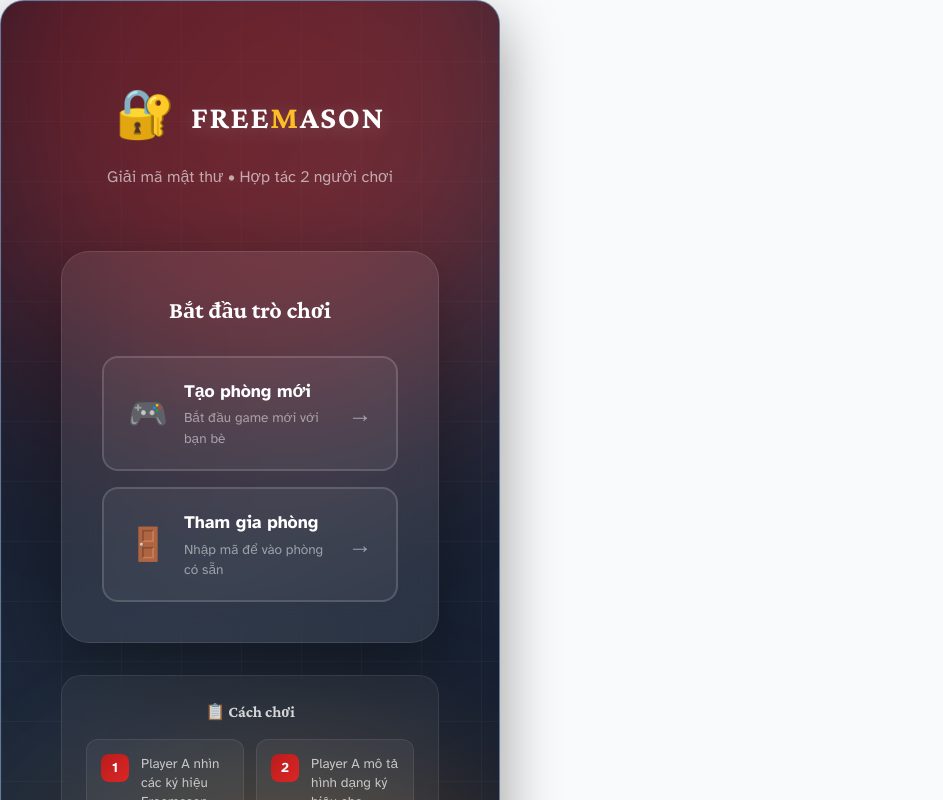
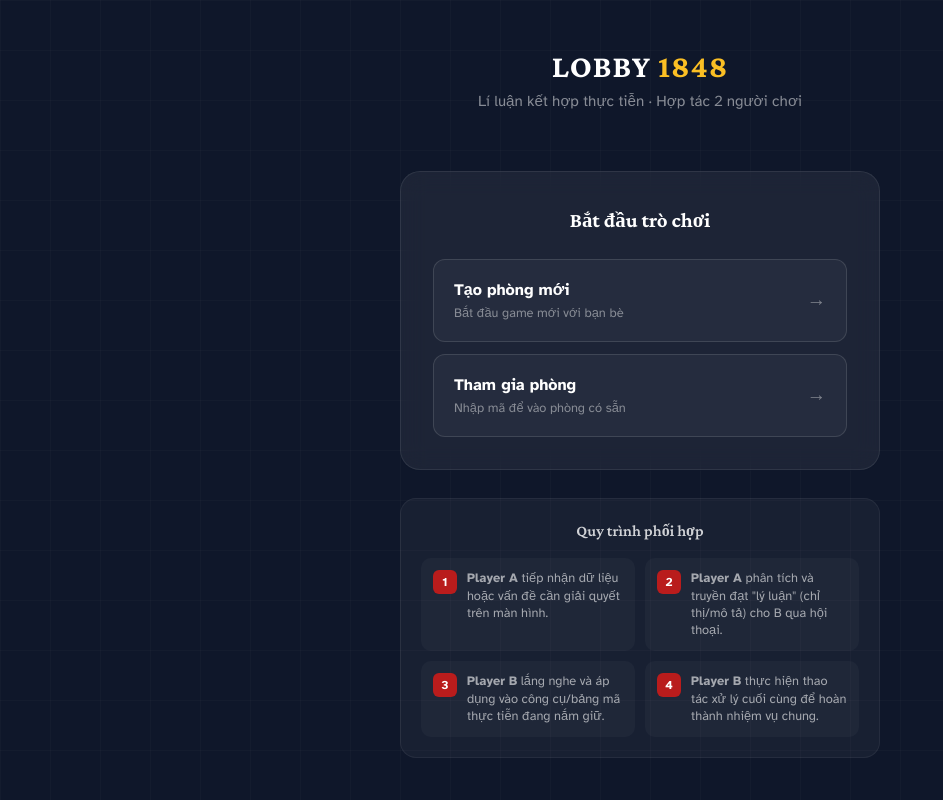
Before and after one commit to AnPhuoc2410/Project-1848, a React (Vite) app: page /lobby in a window 1280 px wide. Shown: the top 800 px of the page, without its empty margins (0-943 px from the left). Built offline with nearby package versions, Linux system fonts and the light colour scheme.

Commit message:
feat: Implement game lobby functionality with room creation/joining and role selection, and set up initial navigation and Vercel routing.

```diff
--- a/src/components/Navbar.jsx
+++ b/src/components/Navbar.jsx
@@ -66,7 +66,7 @@ const Navbar = () => {
               );
             })}
             <Link
-              to="/game"
+              to="/lobby"
               className="text-sm font-semibold rounded-md bg-blue-600 px-4 py-2 text-white hover:bg-blue-700 hover:text-white transition-colors"
               style={{ fontFamily: 'var(--font-atkinson)' }}
             >
--- a/src/index.css
+++ b/src/index.css
@@ -3447,87 +3447,43 @@ html {
 
 /* ======================================
    LOBBY REDESIGN STYLES
-   Premium UI with glassmorphism & animations
+   Clean, minimal design
    ====================================== */
 
-/* Container */
-.lobby-container {
-  min-height: 100vh;
-  position: relative;
-  overflow: hidden;
-}
-
-/* Background */
+/* Background - Simple solid with subtle grid */
 .lobby-bg {
   position: absolute;
   inset: 0;
   z-index: 0;
 }
 
-.lobby-bg-gradient {
+.lobby-bg-base {
   position: absolute;
   inset: 0;
-  background: linear-gradient(135deg, #0f172a 0%, #1e293b 50%, #0f172a 100%);
+  background: #0f172a;
 }
 
 .lobby-bg-grid {
   position: absolute;
   inset: 0;
   background-image:
-    linear-gradient(rgba(255, 255, 255, 0.03) 1px, transparent 1px),
-    linear-gradient(90deg, rgba(255, 255, 255, 0.03) 1px, transparent 1px);
-  background-size: 60px 60px;
-}
-
-.lobby-bg-glow {
-  position: absolute;
-  border-radius: 50%;
-  filter: blur(100px);
-  opacity: 0.4;
-  animation: lobby-glow-pulse 8s ease-in-out infinite;
-}
-
-.lobby-bg-glow-1 {
-  top: -20%;
-  left: -10%;
-  width: 600px;
-  height: 600px;
-  background: linear-gradient(135deg, var(--color-primary), #ef4444);
-}
-
-.lobby-bg-glow-2 {
-  bottom: -20%;
-  right: -10%;
-  width: 500px;
-  height: 500px;
-  background: linear-gradient(135deg, var(--color-secondary), #f97316);
-  animation-delay: 4s;
-}
-
-@keyframes lobby-glow-pulse {
-  0%,
-  100% {
-    transform: scale(1);
-    opacity: 0.3;
-  }
-
-  50% {
-    transform: scale(1.1);
-    opacity: 0.5;
-  }
-}
-
-/* Content */
+    linear-gradient(rgba(255, 255, 255, 0.02) 1px, transparent 1px),
+    linear-gradient(90deg, rgba(255, 255, 255, 0.02) 1px, transparent 1px);
+  background-size: 50px 50px;
+}
+
+/* Content - Full width centered */
 .lobby-content {
   position: relative;
   z-index: 10;
+  width: 100%;
   min-height: 100vh;
   display: flex;
   flex-direction: column;
   align-items: center;
   justify-content: center;
-  padding: 40px 20px;
-  gap: 32px;
+  padding: 40px 24px;
+  gap: 28px;
 }
 
 /* Header */
@@ -3535,36 +3491,12 @@ html {
   text-align: center;
 }
 
-.lobby-logo {
-  display: flex;
-  align-items: center;
-  justify-content: center;
-  gap: 16px;
-  margin-bottom: 12px;
-}
-
-.lobby-logo-icon {
-  font-size: 3rem;
-  animation: lobby-icon-float 3s ease-in-out infinite;
-}
-
-@keyframes lobby-icon-float {
-  0%,
-  100% {
-    transform: translateY(0);
-  }
-
-  50% {
-    transform: translateY(-8px);
-  }
-}
-
 .lobby-title {
-  font-size: 2.5rem;
+  font-size: 2.2rem;
   font-weight: 900;
   color: white;
-  letter-spacing: 0.05em;
-  text-shadow: 0 4px 20px rgba(255, 255, 255, 0.2);
+  letter-spacing: 0.03em;
+  margin-bottom: 8px;
 }
 
 .lobby-title b {
@@ -3572,407 +3504,372 @@ html {
 }
 
 .lobby-subtitle {
-  color: rgba(255, 255, 255, 0.6);
-  font-size: 1rem;
+  color: rgba(255, 255, 255, 0.5);
+  font-size: 0.95rem;
 }
 
 /* Main Card */
 .lobby-main-card {
-  background: rgba(255, 255, 255, 0.08);
-  backdrop-filter: blur(20px);
-  border-radius: 28px;
-  padding: 40px;
-  max-width: 560px;
+  background: rgba(255, 255, 255, 0.06);
+  backdrop-filter: blur(12px);
+  border-radius: 20px;
+  padding: 32px;
+  max-width: 480px;
   width: 100%;
-  border: 1px solid rgba(255, 255, 255, 0.1);
-  box-shadow: 0 25px 80px rgba(0, 0, 0, 0.4);
+  border: 1px solid rgba(255, 255, 255, 0.08);
 }
 
 .lobby-section-title {
   font-family: var(--font-crimson-pro);
-  font-size: 1.5rem;
+  font-size: 1.3rem;
   font-weight: 700;
   color: white;
   text-align: center;
-  margin-bottom: 28px;
+  margin-bottom: 24px;
 }
 
 /* Mode Selection Buttons */
 .lobby-mode-buttons {
   display: flex;
   flex-direction: column;
+  gap: 12px;
+}
+
+.lobby-mode-btn {
+  display: flex;
+  align-items: center;
   gap: 16px;
-}
-
-.lobby-mode-btn {
-  display: flex;
-  align-items: center;
-  gap: 16px;
-  padding: 20px 24px;
-  border: 2px solid rgba(255, 255, 255, 0.15);
-  border-radius: 16px;
-  background: rgba(255, 255, 255, 0.05);
+  padding: 18px 20px;
+  border: 1px solid rgba(255, 255, 255, 0.12);
+  border-radius: 12px;
+  background: rgba(255, 255, 255, 0.04);
   color: white;
   cursor: pointer;
-  transition: all 0.3s ease;
+  transition: all 0.2s ease;
   text-align: left;
   font-family: inherit;
 }
 
 .lobby-mode-btn:hover {
-  border-color: rgba(255, 255, 255, 0.3);
-  background: rgba(255, 255, 255, 0.1);
-  transform: translateX(8px);
-}
-
-.lobby-mode-create:hover {
-  border-color: var(--color-secondary);
-  background: rgba(251, 191, 36, 0.15);
-}
-
-.lobby-mode-join:hover {
-  border-color: var(--color-primary);
-  background: rgba(185, 28, 28, 0.15);
-}
-
-.lobby-mode-icon {
-  font-size: 2rem;
+  border-color: rgba(255, 255, 255, 0.25);
+  background: rgba(255, 255, 255, 0.08);
 }
 
 .lobby-mode-content {
   flex: 1;
   display: flex;
   flex-direction: column;
-  gap: 4px;
+  gap: 2px;
 }
 
 .lobby-mode-title {
-  font-size: 1.1rem;
-  font-weight: 700;
+  font-size: 1rem;
+  font-weight: 600;
 }
 
 .lobby-mode-desc {
-  font-size: 0.85rem;
-  color: rgba(255, 255, 255, 0.5);
+  font-size: 0.8rem;
+  color: rgba(255, 255, 255, 0.45);
 }
 
 .lobby-mode-arrow {
-  font-size: 1.5rem;
-  opacity: 0.5;
-  transition: all 0.3s ease;
+  font-size: 1.2rem;
+  opacity: 0.4;
+  transition: all 0.2s ease;
 }
 
 .lobby-mode-btn:hover .lobby-mode-arrow {
-  opacity: 1;
-  transform: translateX(4px);
+  opacity: 0.8;
+  transform: translateX(3px);
 }
 
 /* Room Flow */
 .lobby-room-flow {
   display: flex;
   flex-direction: column;
-  gap: 28px;
+  gap: 24px;
 }
 
 .lobby-back-btn {
   align-self: flex-start;
-  padding: 8px 16px;
+  padding: 6px 12px;
   border: none;
-  border-radius: 8px;
-  background: rgba(255, 255, 255, 0.1);
-  color: rgba(255, 255, 255, 0.7);
-  font-size: 0.9rem;
+  border-radius: 6px;
+  background: rgba(255, 255, 255, 0.08);
+  color: rgba(255, 255, 255, 0.6);
+  font-size: 0.85rem;
   cursor: pointer;
   transition: all 0.2s ease;
   font-family: inherit;
 }
 
 .lobby-back-btn:hover {
+  background: rgba(255, 255, 255, 0.12);
+  color: white;
+}
+
+/* Room Display (Create mode) */
+.lobby-room-display {
+  display: flex;
+  flex-direction: column;
+  align-items: center;
+  gap: 10px;
+  padding: 24px;
+  background: rgba(251, 191, 36, 0.08);
+  border: 1px solid rgba(251, 191, 36, 0.2);
+  border-radius: 16px;
+}
+
+.lobby-room-label {
+  font-size: 0.75rem;
+  color: rgba(255, 255, 255, 0.5);
+  text-transform: uppercase;
+  letter-spacing: 0.1em;
+}
+
+.lobby-room-code {
+  display: flex;
+  align-items: center;
+  gap: 12px;
+}
+
+.lobby-room-code-text {
+  font-size: 2rem;
+  font-weight: 800;
+  font-family: monospace;
+  color: var(--color-secondary);
+  letter-spacing: 0.12em;
+}
+
+.lobby-copy-btn {
+  padding: 8px 12px;
+  border: 1px solid rgba(255, 255, 255, 0.15);
+  border-radius: 8px;
+  background: rgba(255, 255, 255, 0.08);
+  font-size: 0.8rem;
+  color: rgba(255, 255, 255, 0.7);
+  cursor: pointer;
+  transition: all 0.2s ease;
+  font-family: inherit;
+}
+
+.lobby-copy-btn:hover {
   background: rgba(255, 255, 255, 0.15);
   color: white;
 }
 
-/* Room Display (Create mode) */
-.lobby-room-display {
-  display: flex;
-  flex-direction: column;
-  align-items: center;
-  gap: 12px;
-  padding: 28px;
-  background: linear-gradient(
-    135deg,
-    rgba(251, 191, 36, 0.15),
-    rgba(245, 158, 11, 0.1)
-  );
-  border: 2px solid rgba(251, 191, 36, 0.3);
-  border-radius: 20px;
-}
-
-.lobby-room-label {
-  font-size: 0.85rem;
-  color: rgba(255, 255, 255, 0.6);
-  text-transform: uppercase;
-  letter-spacing: 0.1em;
-}
-
-.lobby-room-code {
-  display: flex;
-  align-items: center;
-  gap: 12px;
-}
-
-.lobby-room-code-text {
-  font-size: 2.5rem;
-  font-weight: 900;
-  font-family: monospace;
-  color: var(--color-secondary);
-  letter-spacing: 0.15em;
-  text-shadow: 0 4px 15px rgba(251, 191, 36, 0.4);
-}
-
-.lobby-copy-btn {
-  padding: 10px 14px;
-  border: none;
-  border-radius: 10px;
-  background: rgba(255, 255, 255, 0.15);
-  font-size: 1.2rem;
-  cursor: pointer;
-  transition: all 0.2s ease;
-}
-
-.lobby-copy-btn:hover {
-  background: rgba(255, 255, 255, 0.25);
-  transform: scale(1.1);
-}
-
 .lobby-room-hint {
-  font-size: 0.85rem;
-  color: rgba(255, 255, 255, 0.5);
+  font-size: 0.8rem;
+  color: rgba(255, 255, 255, 0.4);
 }
 
 /* Input Section (Join mode) */
 .lobby-input-section {
   display: flex;
   flex-direction: column;
-  gap: 12px;
+  gap: 10px;
 }
 
 .lobby-input-label {
-  font-size: 0.9rem;
-  font-weight: 600;
-  color: rgba(255, 255, 255, 0.8);
+  font-size: 0.85rem;
+  font-weight: 500;
+  color: rgba(255, 255, 255, 0.7);
 }
 
 .lobby-room-input {
   width: 100%;
-  padding: 18px 24px;
-  border: 2px solid rgba(255, 255, 255, 0.2);
-  border-radius: 14px;
-  background: rgba(255, 255, 255, 0.08);
+  padding: 16px 20px;
+  border: 1px solid rgba(255, 255, 255, 0.15);
+  border-radius: 12px;
+  background: rgba(255, 255, 255, 0.06);
   color: white;
-  font-size: 1.5rem;
+  font-size: 1.3rem;
   font-weight: 700;
   font-family: monospace;
-  letter-spacing: 0.2em;
+  letter-spacing: 0.15em;
   text-align: center;
   text-transform: uppercase;
-  transition: all 0.3s ease;
+  transition: all 0.2s ease;
 }
 
 .lobby-room-input::placeholder {
-  color: rgba(255, 255, 255, 0.3);
-  letter-spacing: 0.1em;
+  color: rgba(255, 255, 255, 0.25);
+  letter-spacing: 0.08em;
   font-weight: 400;
 }
 
 .lobby-room-input:focus {
   outline: none;
   border-color: var(--color-primary);
-  background: rgba(255, 255, 255, 0.12);
-  box-shadow: 0 0 30px rgba(185, 28, 28, 0.3);
+  background: rgba(255, 255, 255, 0.1);
 }
 
 /* Role Selection */
 .lobby-role-section {
   display: flex;
   flex-direction: column;
-  gap: 16px;
+  gap: 14px;
 }
 
 .lobby-role-title {
+  font-size: 0.9rem;
+  font-weight: 500;
+  color: rgba(255, 255, 255, 0.7);
+  text-align: center;
+}
+
+.lobby-role-cards {
+  display: grid;
+  grid-template-columns: 1fr 1fr;
+  gap: 12px;
+}
+
+.lobby-role-card {
+  display: flex;
+  flex-direction: column;
+  align-items: center;
+  gap: 6px;
+  padding: 20px 14px;
+  border: 1px solid rgba(255, 255, 255, 0.1);
+  border-radius: 14px;
+  background: rgba(255, 255, 255, 0.04);
+  color: white;
+  cursor: pointer;
+  transition: all 0.2s ease;
+  font-family: inherit;
+}
+
+.lobby-role-card:hover {
+  background: rgba(255, 255, 255, 0.08);
+}
+
+.lobby-role-a.selected {
+  border-color: var(--color-secondary);
+  background: rgba(251, 191, 36, 0.15);
+}
+
+.lobby-role-b.selected {
+  border-color: var(--color-primary);
+  background: rgba(185, 28, 28, 0.15);
+}
+
+.lobby-role-card .role-name {
+  font-size: 1rem;
+  font-weight: 700;
+}
+
+.lobby-role-card .role-desc {
+  font-size: 0.75rem;
+  color: rgba(255, 255, 255, 0.45);
+}
+
+.lobby-role-card .role-tasks {
+  list-style: none;
+  padding: 0;
+  margin: 6px 0 0 0;
+  font-size: 0.7rem;
+  color: rgba(255, 255, 255, 0.5);
+  text-align: center;
+}
+
+.lobby-role-card .role-tasks li {
+  padding: 1px 0;
+}
+
+/* Start Button */
+.lobby-start-btn {
+  width: 100%;
+  padding: 16px 20px;
+  border: none;
+  border-radius: 12px;
+  background: var(--color-primary);
+  color: white;
+  font-size: 1rem;
+  font-weight: 600;
+  cursor: pointer;
+  transition: all 0.2s ease;
+  font-family: inherit;
+}
+
+.lobby-start-btn:hover:not(:disabled) {
+  background: #991b1b;
+}
+
+.lobby-start-btn:disabled {
+  background: rgba(255, 255, 255, 0.08);
+  color: rgba(255, 255, 255, 0.35);
+  cursor: not-allowed;
+}
+
+/* Instructions */
+.lobby-instructions {
+  max-width: 480px;
+  width: 100%;
+  padding: 20px;
+  background: rgba(255, 255, 255, 0.04);
+  border-radius: 16px;
+  border: 1px solid rgba(255, 255, 255, 0.06);
+}
+
+.lobby-instructions-title {
+  font-family: var(--font-crimson-pro);
   font-size: 1rem;
   font-weight: 600;
   color: rgba(255, 255, 255, 0.8);
   text-align: center;
-}
-
-.lobby-role-cards {
+  margin-bottom: 16px;
+}
+
+.lobby-instructions-list {
   display: grid;
   grid-template-columns: 1fr 1fr;
-  gap: 16px;
-}
-
-.lobby-role-card {
-  display: flex;
-  flex-direction: column;
-  align-items: center;
-  gap: 8px;
-  padding: 24px 16px;
-  border: 2px solid rgba(255, 255, 255, 0.15);
-  border-radius: 16px;
-  background: rgba(255, 255, 255, 0.05);
-  color: white;
-  cursor: pointer;
-  transition: all 0.3s ease;
-  font-family: inherit;
-}
-
-.lobby-role-card:hover {
-  transform: translateY(-4px);
-}
-
-.lobby-role-a:hover,
-.lobby-role-a.selected {
-  border-color: var(--color-secondary);
-  background: rgba(251, 191, 36, 0.2);
-  box-shadow: 0 12px 40px rgba(251, 191, 36, 0.3);
-}
-
-.lobby-role-b:hover,
-.lobby-role-b.selected {
-  border-color: var(--color-primary);
-  background: rgba(185, 28, 28, 0.2);
-  box-shadow: 0 12px 40px rgba(185, 28, 28, 0.3);
-}
-
-.lobby-role-card.selected {
-  transform: translateY(-4px) scale(1.02);
-}
-
-.lobby-role-card .role-icon {
-  font-size: 2rem;
-}
-
-.lobby-role-card .role-name {
-  font-size: 1.1rem;
-  font-weight: 700;
-}
-
-.lobby-role-card .role-desc {
-  font-size: 0.8rem;
-  color: rgba(255, 255, 255, 0.5);
-}
-
-.lobby-role-card .role-tasks {
-  list-style: none;
-  padding: 0;
-  margin: 8px 0 0 0;
+  gap: 10px;
+}
+
+@media (max-width: 480px) {
+  .lobby-instructions-list {
+    grid-template-columns: 1fr;
+  }
+}
+
+.lobby-instruction-item {
+  display: flex;
+  align-items: flex-start;
+  gap: 10px;
+  padding: 12px;
+  background: rgba(255, 255, 255, 0.03);
+  border-radius: 10px;
+}
+
+.lobby-instruction-item .instruction-step {
+  display: flex;
+  align-items: center;
+  justify-content: center;
+  width: 24px;
+  height: 24px;
+  background: var(--color-primary);
+  border-radius: 6px;
   font-size: 0.75rem;
-  color: rgba(255, 255, 255, 0.6);
-  text-align: center;
-}
-
-.lobby-role-card .role-tasks li {
-  padding: 2px 0;
-}
-
-/* Start Button */
-.lobby-start-btn {
-  width: 100%;
-  padding: 18px 24px;
-  border: none;
-  border-radius: 14px;
-  background: linear-gradient(135deg, var(--color-primary), #dc2626);
-  color: white;
-  font-size: 1.1rem;
-  font-weight: 700;
-  cursor: pointer;
-  transition: all 0.3s ease;
-  font-family: inherit;
-}
-
-.lobby-start-btn:hover:not(:disabled) {
-  transform: translateY(-3px);
-  box-shadow: 0 12px 40px rgba(185, 28, 28, 0.5);
-}
-
-.lobby-start-btn:disabled {
-  background: rgba(255, 255, 255, 0.1);
-  color: rgba(255, 255, 255, 0.4);
-  cursor: not-allowed;
-}
-
-/* Instructions */
-.lobby-instructions {
-  max-width: 560px;
-  width: 100%;
-  padding: 24px;
-  background: rgba(255, 255, 255, 0.05);
-  backdrop-filter: blur(10px);
-  border-radius: 20px;
-  border: 1px solid rgba(255, 255, 255, 0.08);
-}
-
-.lobby-instructions-title {
-  font-family: var(--font-crimson-pro);
-  font-size: 1.2rem;
-  font-weight: 700;
-  color: white;
-  text-align: center;
-  margin-bottom: 20px;
-}
-
-.lobby-instructions-grid {
-  display: grid;
-  grid-template-columns: 1fr 1fr;
-  gap: 12px;
-}
-
-@media (max-width: 500px) {
-  .lobby-instructions-grid {
-    grid-template-columns: 1fr;
-  }
-}
-
-.lobby-instruction-item {
-  display: flex;
-  align-items: flex-start;
-  gap: 12px;
-  padding: 14px;
-  background: rgba(255, 255, 255, 0.05);
-  border-radius: 12px;
-  border: 1px solid rgba(255, 255, 255, 0.08);
-}
-
-.lobby-instruction-item .instruction-step {
-  display: flex;
-  align-items: center;
-  justify-content: center;
-  width: 28px;
-  height: 28px;
-  background: linear-gradient(135deg, var(--color-primary), #dc2626);
-  border-radius: 8px;
-  font-size: 0.85rem;
   font-weight: 700;
   color: white;
   flex-shrink: 0;
 }
 
 .lobby-instruction-item p {
-  font-size: 0.85rem;
-  color: rgba(255, 255, 255, 0.7);
-  line-height: 1.4;
+  font-size: 0.8rem;
+  color: rgba(255, 255, 255, 0.6);
+  line-height: 1.35;
   margin: 0;
 }
 
 /* Responsive */
-@media (max-width: 600px) {
+@media (max-width: 520px) {
   .lobby-main-card {
-    padding: 28px 20px;
+    padding: 24px 18px;
   }
 
   .lobby-title {
-    font-size: 1.8rem;
+    font-size: 1.7rem;
   }
 
   .lobby-role-cards {
@@ -3980,6 +3877,6 @@ html {
   }
 
   .lobby-room-code-text {
-    font-size: 2rem;
-  }
-}
+    font-size: 1.6rem;
+  }
+}
--- a/src/pages/Lobby.jsx
+++ b/src/pages/Lobby.jsx
@@ -44,28 +44,23 @@ export default function Lobby() {
   };
 
   return (
-    <div className="lobby-container">
-      {/* Animated Background */}
+    <div className="w-full h-full">
+      {/* Background */}
       <div className="lobby-bg">
-        <div className="lobby-bg-gradient" />
+        <div className="lobby-bg-base" />
         <div className="lobby-bg-grid" />
-        <div className="lobby-bg-glow lobby-bg-glow-1" />
-        <div className="lobby-bg-glow lobby-bg-glow-2" />
       </div>
 
       <div className="lobby-content">
         {/* Header */}
         <div className="lobby-header">
-          <div className="lobby-logo">
-            <span className="lobby-logo-icon">🔐</span>
-            <h1 className="lobby-title">
-              <span className="special-font">
-                FREE<b>M</b>ASON
-              </span>
-            </h1>
-          </div>
+          <h1 className="lobby-title">
+            <span className="special-font">
+              LOBBY <b>1848</b>
+            </span>
+          </h1>
           <p className="lobby-subtitle">
-            Giải mã mật thư • Hợp tác 2 người chơi
+            Lí luận kết hợp thực tiễn · Hợp tác 2 người chơi
           </p>
         </div>
 
@@ -77,32 +72,24 @@ export default function Lobby() {
               <h2 className="lobby-section-title">Bắt đầu trò chơi</h2>
 
               <div className="lobby-mode-buttons">
-                <button
-                  onClick={handleCreateRoom}
-                  className="lobby-mode-btn lobby-mode-create"
-                >
-                  <div className="lobby-mode-icon">🎮</div>
+                <button onClick={handleCreateRoom} className="lobby-mode-btn">
                   <div className="lobby-mode-content">
                     <span className="lobby-mode-title">Tạo phòng mới</span>
                     <span className="lobby-mode-desc">
                       Bắt đầu game mới với bạn bè
                     </span>
                   </div>
-                  <div className="lobby-mode-arrow">→</div>
+                  <span className="lobby-mode-arrow">→</span>
                 </button>
 
-                <button
-                  onClick={handleJoinRoom}
-                  className="lobby-mode-btn lobby-mode-join"
-                >
-                  <div className="lobby-mode-icon">🚪</div>
+                <button onClick={handleJoinRoom} className="lobby-mode-btn">
                   <div className="lobby-mode-content">
                     <span className="lobby-mode-title">Tham gia phòng</span>
                     <span className="lobby-mode-desc">
                       Nhập mã để vào phòng có sẵn
                     </span>
                   </div>
-                  <div className="lobby-mode-arrow">→</div>
+                  <span className="lobby-mode-arrow">→</span>
                 </button>
               </div>
             </div>
@@ -124,40 +111,50 @@ export default function Lobby() {
                     className="lobby-copy-btn"
                     title="Sao chép"
                   >
-                    📋
+                    Copy
                   </button>
                 </div>
                 <span className="lobby-room-hint">
-                  Chia sẻ mã này cho bạn chơi cùng!
+                  Chia sẻ mã này cho bạn chơi cùng
                 </span>
               </div>
 
               <div className="lobby-role-section">
-                <h3 className="lobby-role-title">Chọn vai trò của bạn</h3>
+                <h3 className="lobby-role-title">Chọn vai trò tác chiến</h3>
                 <div className="lobby-role-cards">
+                  {/* Player A - Lý Luận */}
                   <button
                     onClick={() => handleSelectRole('a')}
                     className={`lobby-role-card lobby-role-a ${selectedRole === 'a' ? 'selected' : ''}`}
                   >
-                    <div className="role-icon">📖</div>
                     <div className="role-name">Player A</div>
-                    <div className="role-desc">Mô tả mật mã</div>
+                    <div className="role-desc">Nhà Lý Luận</div>
                     <ul className="role-tasks">
-                      <li>Nhìn ký hiệu Freemason</li>
-                      <li>Mô tả hình dạng cho B</li>
+                      <li>
+                        Nắm giữ <b>thông tin mật</b> & dữ kiện
+                      </li>
+                      <li>
+                        Phân tích vấn đề & <b>định hướng</b>
+                      </li>
+                      <li>Truyền tải chỉ thị cho người thực hiện</li>
                     </ul>
                   </button>
 
+                  {/* Player B - Thực Tiễn */}
                   <button
                     onClick={() => handleSelectRole('b')}
                     className={`lobby-role-card lobby-role-b ${selectedRole === 'b' ? 'selected' : ''}`}
                   >
-                    <div className="role-icon">🔍</div>
                     <div className="role-name">Player B</div>
-                    <div className="role-desc">Giải mã</div>
+                    <div className="role-desc">Nhà Thực Tiễn</div>
                     <ul className="role-tasks">
-                      <li>Nghe A mô tả ký hiệu</li>
-                      <li>Tra bảng mã → nhập đáp án</li>
+                      <li>
+                        Nắm giữ <b>công cụ</b> & giải pháp
+                      </li>
+                      <li>
+                        Tiếp nhận thông tin & <b>xử lý</b>
+                      </li>
+                      <li>Thao tác trực tiếp để qua màn</li>
                     </ul>
                   </button>
                 </div>
@@ -168,7 +165,7 @@ export default function Lobby() {
                 disabled={!selectedRole}
                 className="lobby-start-btn"
               >
-                {selectedRole ? '🚀 Bắt đầu game' : 'Chọn vai trò để tiếp tục'}
+                {selectedRole ? 'Bắt đầu game' : 'Chọn vai trò để tiếp tục'}
               </button>
             </div>
           )}
@@ -195,13 +192,12 @@ export default function Lobby() {
 
               {roomId.length >= 4 && (
                 <div className="lobby-role-section">
-                  <h3 className="lobby-role-title">Chọn vai trò của bạn</h3>
+                  <h3 className="lobby-role-title">Chọn vai trò</h3>
                   <div className="lobby-role-cards">
                     <button
                       onClick={() => handleSelectRole('a')}
                       className={`lobby-role-card lobby-role-a ${selectedRole === 'a' ? 'selected' : ''}`}
                     >
-                      <div className="role-icon">📖</div>
                       <div className="role-name">Player A</div>
                       <div className="role-desc">Mô tả mật mã</div>
                       <ul className="role-tasks">
@@ -214,7 +210,6 @@ export default function Lobby() {
                       onClick={() => handleSelectRole('b')}
                       className={`lobby-role-card lobby-role-b ${selectedRole === 'b' ? 'selected' : ''}`}
                     >
-                      <div className="role-icon">🔍</div>
                       <div className="role-name">Player B</div>
                       <div className="role-desc">Giải mã</div>
                       <ul className="role-tasks">
@@ -235,7 +230,7 @@ export default function Lobby() {
                   ? 'Nhập mã phòng (ít nhất 4 ký tự)'
                   : !selectedRole
                     ? 'Chọn vai trò để tiếp tục'
-                    : '🚀 Vào phòng chơi'}
+                    : 'Vào phòng chơi'}
               </button>
             </div>
           )}
@@ -243,23 +238,35 @@ export default function Lobby() {
 
         {/* How to Play */}
         <div className="lobby-instructions">
-          <h3 className="lobby-instructions-title">📋 Cách chơi</h3>
-          <div className="lobby-instructions-grid">
+          <h3 className="lobby-instructions-title">Quy trình phối hợp</h3>
+          <div className="lobby-instructions-list">
             <div className="lobby-instruction-item">
               <span className="instruction-step">1</span>
-              <p>Player A nhìn các ký hiệu Freemason trên màn hình</p>
+              <p>
+                <b>Player A</b> tiếp nhận dữ liệu hoặc vấn đề cần giải quyết
+                trên màn hình.
+              </p>
             </div>
             <div className="lobby-instruction-item">
               <span className="instruction-step">2</span>
-              <p>Player A mô tả hình dạng ký hiệu cho Player B qua giọng nói</p>
+              <p>
+                <b>Player A</b> phân tích và truyền đạt "lý luận" (chỉ thị/mô
+                tả) cho B qua hội thoại.
+              </p>
             </div>
             <div className="lobby-instruction-item">
               <span className="instruction-step">3</span>
-              <p>Player B tra bảng mã để tìm chữ cái tương ứng</p>
+              <p>
+                <b>Player B</b> lắng nghe và áp dụng vào công cụ/bảng mã thực
+                tiễn đang nắm giữ.
+              </p>
             </div>
             <div className="lobby-instruction-item">
               <span className="instruction-step">4</span>
-              <p>Player B ghép các chữ và nhập đáp án để qua màn!</p>
+              <p>
+                <b>Player B</b> thực hiện thao tác xử lý cuối cùng để hoàn thành
+                nhiệm vụ chung.
+              </p>
             </div>
           </div>
         </div>
```
Also changed, not shown: vercel.json (added).
